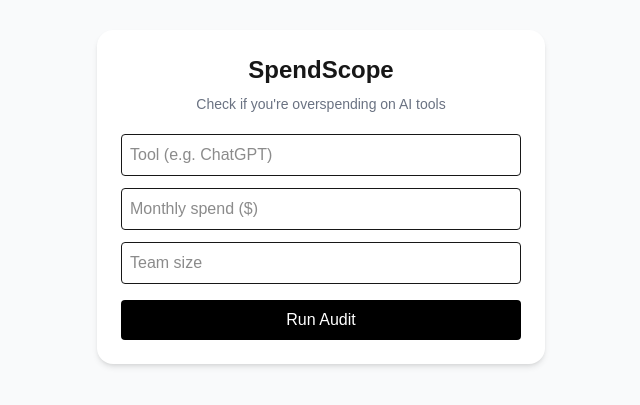
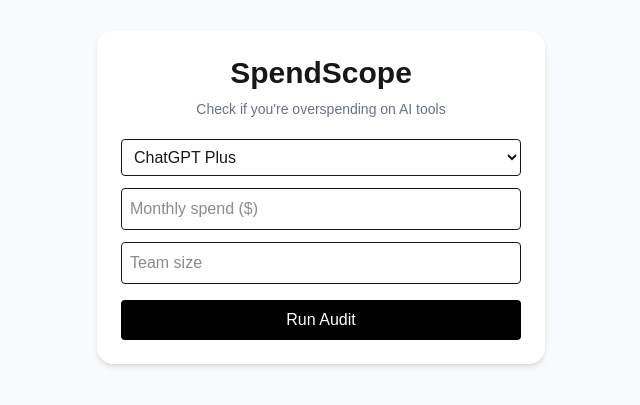
Before and after one commit to Rafiaweb/spend-scope, a Next.js app: page / in a window 1280 px wide. Shown: the part 203-608 px from the top of the page, without its empty margins (319-959 px from the left). Built offline with nearby package versions, Linux system fonts and the light colour scheme.

Commit message:
feat: add basic audit logic and tool selection

```diff
--- a/app/page.tsx
+++ b/app/page.tsx
@@ -1,9 +1,35 @@
+"use client";
+
+import { useState } from "react";
+
 export default function Home() {
+  const [tool, setTool] = useState("ChatGPT Plus");
+  const [spend, setSpend] = useState("");
+  const [teamSize, setTeamSize] = useState("");
+  const [result, setResult] = useState("");
+
+  const runAudit = () => {
+    const spendNum = Number(spend);
+    const teamNum = Number(teamSize);
+
+    if (tool === "ChatGPT Team" && teamNum <= 2) {
+      setResult(
+        `You're likely overspending. ChatGPT Plus may be enough for your small team. Estimated savings: $30/month`
+      );
+    } else if (spendNum > 100) {
+      setResult(
+        `Your AI spend is quite high. Consider cheaper plans or vendor credits.`
+      );
+    } else {
+      setResult(`Your current setup looks reasonable.`);
+    }
+  };
+
   return (
     <main className="min-h-screen bg-gray-50 flex items-center justify-center px-4">
       <div className="bg-white p-6 rounded-2xl shadow-md w-full max-w-md">
 
-        <h1 className="text-2xl font-bold text-center mb-2">
+        <h1 className="text-3xl font-bold text-center mb-2">
           SpendScope
         </h1>
 
@@ -11,28 +37,45 @@
           Check if you're overspending on AI tools
         </p>
 
-        <input
-          type="text"
-          placeholder="Tool (e.g. ChatGPT)"
+        <select
+          value={tool}
+          onChange={(e) => setTool(e.target.value)}
           className="w-full p-2 border rounded mb-3"
-        />
+        >
+          <option>ChatGPT Plus</option>
+          <option>ChatGPT Team</option>
+          <option>Claude Pro</option>
+          <option>GitHub Copilot</option>
+        </select>
 
         <input
           type="number"
           placeholder="Monthly spend ($)"
+          value={spend}
+          onChange={(e) => setSpend(e.target.value)}
           className="w-full p-2 border rounded mb-3"
         />
 
         <input
           type="number"
           placeholder="Team size"
+          value={teamSize}
+          onChange={(e) => setTeamSize(e.target.value)}
           className="w-full p-2 border rounded mb-4"
         />
 
-        <button className="w-full bg-black text-white py-2 rounded">
+        <button
+          onClick={runAudit}
+          className="w-full bg-black text-white py-2 rounded"
+        >
           Run Audit
         </button>
 
+        {result && (
+          <div className="mt-5 p-3 bg-gray-100 rounded">
+            <p>{result}</p>
+          </div>
+        )}
       </div>
     </main>
   );
```
